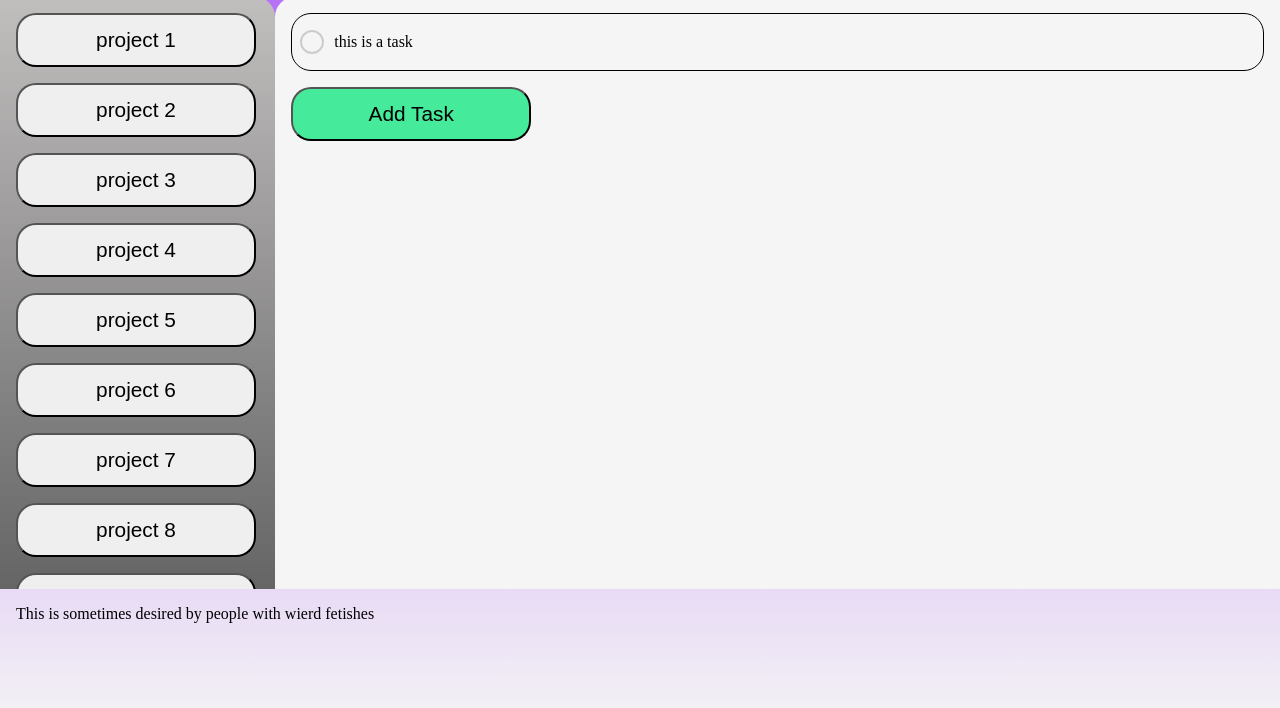
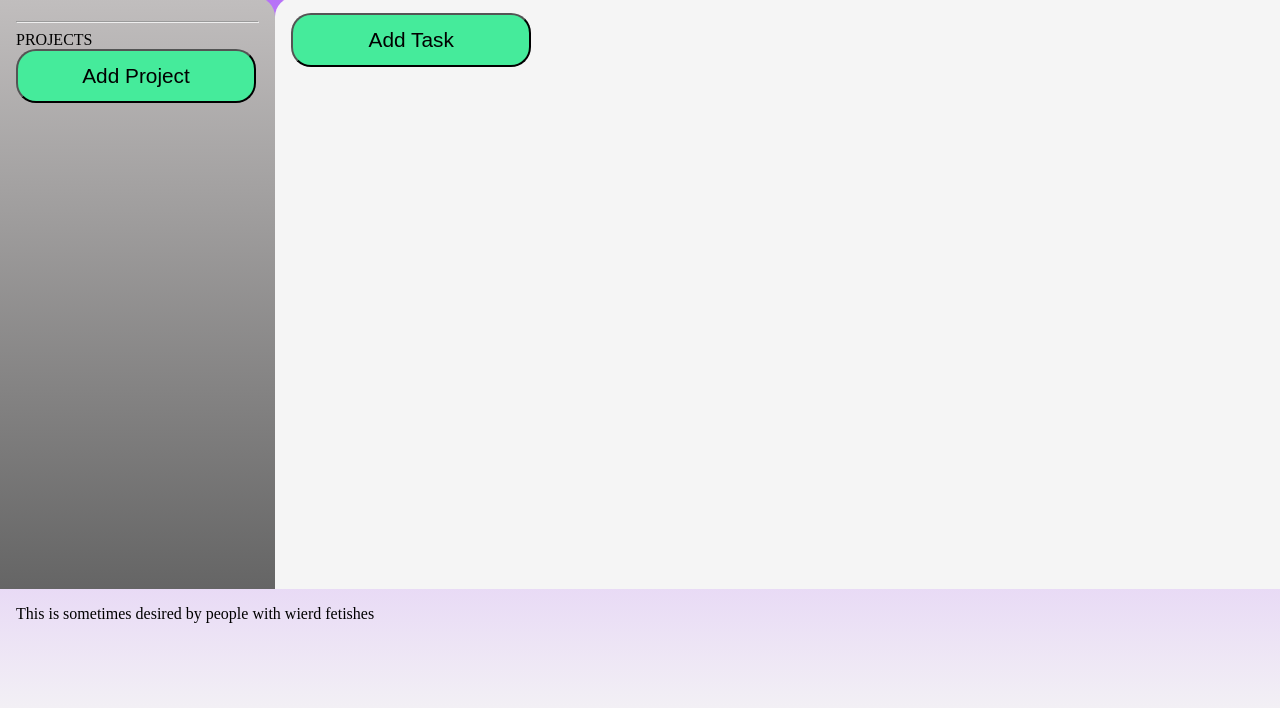
Before and after one commit to blitheryjibits/task-list, a website built with webpack: page dist/index.html in a window 1280 px wide. Shown: the part 62-770 px from the top of the page. Built offline with nearby package versions, Linux system fonts and the light colour scheme.

Commit message:
Changed - commented out the task box which will be created in DOMInterface.js

```diff
--- a/dist/index.html
+++ b/dist/index.html
@@ -15,43 +15,39 @@
     </header>
     <main>
         <nav class="nav" id="nav-left">
-            <button class="button project">project 1</button>
-            <button class="button project">project 2</button>
-            <button class="button project">project 3</button>
-            <button class="button project">project 4</button>
-            <button class="button project">project 5</button>
-            <button class="button project">project 6</button>
-            <button class="button project">project 7</button>
-            <button class="button project">project 8</button>
-            <button class="button project">project 9</button>
-            <button class="button project">project 10</button>
-            <button class="button project">project 11</button>
-            <button class="button add-project submit">Add Project</button>
+            <div class="task_by_date"></div>
+            <div class="task-divider"><hr>PROJECTS</div>
+            <div class="projects">
+                <button class="button add-project submit">Add Project</button>
+            </div>
         </nav>
 
         <div class="project-list-view">
-            <div class="taskbox">
-                <div class="task">
+            <div class="task__box">
+                <!-- <div class="task">
                     <label class="checkbox" for="checkbox">
                         <input class="checkbox__input" type="checkbox" name="checkbox-name" id ="checkbox">
                         <div class="checkbox__box"></div>
                         this is a task
                     </label>
-                    <!-- <p class="task-text">this is a new task</p> -->
-                    <!-- <input class="task-date" type="date"> -->
-                </div>
-                <button class="button add-task submit">Add Task</button>
+                    <label class="task-date" for="date">Date:
+                        <input class="date" name="date" type="date">
+                    </label>
+                </div> -->
             </div>
+            <button class="button add-task submit">Add Task</button>
 
             <div class="new-project-box display">
                 <p>Project Name</p>
                 <div class="project-data">
                     <input class="project-name" type="text">
                 </div>
+
                 <div class="project-button-box">
                     <button class="button submit">Submit</button>
                     <button class="button cancel">Cancel</button>
                 </div>
+
             </div>
 
         </div>
```
